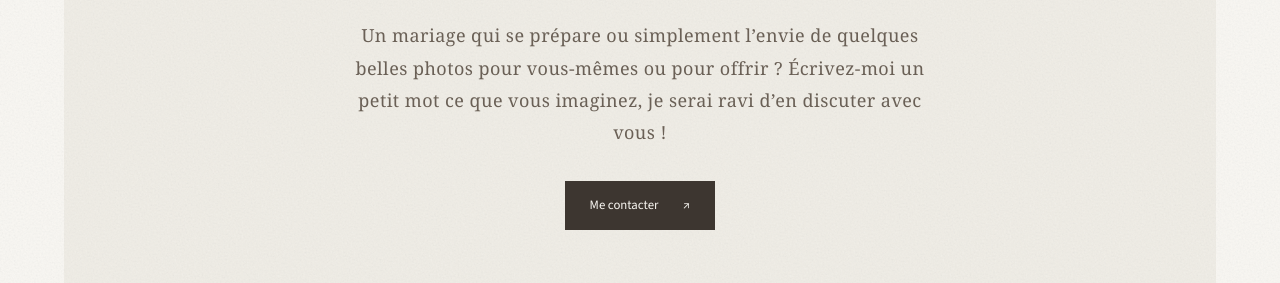
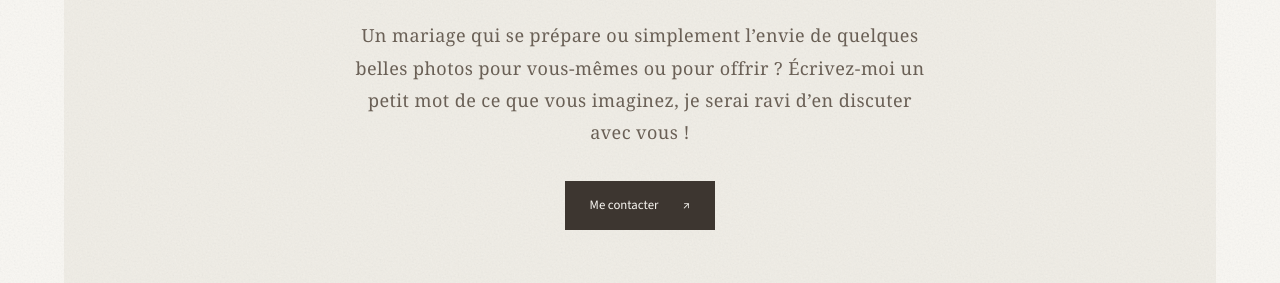
Before and after one commit to lucathis67/lucathis67.github.io, a Jekyll site: the page built from index.html, in a window 1280 px wide and 900 px high, scrolled down 1619 px. Shown: the part 292-575 px from the top of the window. Built offline with Jekyll 4.4.1, drawn with Linux system fonts in a browser that asks for light colours; nearby versions of some CDN libraries; some web fonts are replaced; library files that are not in the unit come from our copies.

Commit message:
corrections fautes d'orthographe

```diff
--- a/_includes/contact-invitation.html
+++ b/_includes/contact-invitation.html
@@ -1,6 +1,6 @@
 <section class="contact-invitation" aria-labelledby="contact-invitation-title">
   <p class="eyebrow">Faisons connaissance</p>
   <h2 id="contact-invitation-title">Et si nous parlions de votre projet photo ?</h2>
-  <p>Un mariage qui se prépare ou simplement l’envie de quelques belles photos pour vous-mêmes ou pour offrir ? Écrivez-moi un petit mot ce que vous imaginez, je serai ravi d’en discuter avec vous !</p>
+  <p>Un mariage qui se prépare ou simplement l’envie de quelques belles photos pour vous-mêmes ou pour offrir ? Écrivez-moi un petit mot de ce que vous imaginez, je serai ravi d’en discuter avec vous !</p>
   <a class="button-link" href="{{ '/contact.html' | relative_url }}">Me contacter <span aria-hidden="true">↗</span></a>
 </section>
--- a/prestations.html
+++ b/prestations.html
@@ -35,8 +35,8 @@ og_image_alt: "Photographie du mariage de Laure et Nicolas à la cathédrale de
   <div class="service-description">
       <h2 class="section-title" id="couples-title">La vie de votre couple</h2>
       <p>Il n’est pas nécessaire d’attendre une grande occasion pour s'offrir de belles photographies à deux !</p>
-      <p>Pour vous-même ou pour faire un cadeau, une séance photo qui s'invite lors une promenade à deux, dans la nature où un lieu affectionné, permet de créer des souvenirs intemporels.</p>
-      <p>Je crois profondémment que les photos de ces moments simples deviennent très précieuses avec le temps.</p>
+      <p>Pour vous-même ou pour faire un cadeau, une séance photo qui s'invite lors d'une promenade à deux, dans la nature ou un lieu affectionné, permet de créer des souvenirs intemporels.</p>
+      <p>Je crois profondément que les photos de ces moments simples deviennent très précieuses avec le temps.</p>
       <p><a class="text-link" href="{{ '/articles/portraits-en-automne.html' | relative_url }}">Découvrir une séance de couple <span aria-hidden="true">↗</span></a></p>
   </div>
 </section>
```
